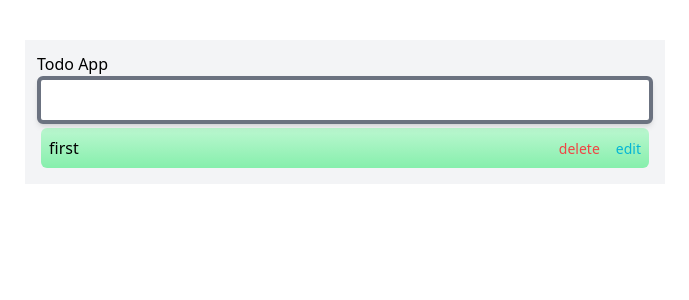
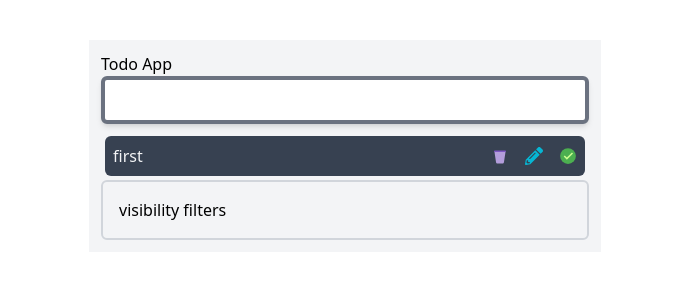
Before and after one commit to AhmedGMurtaza/react-redux-tailwind-todo, a React (Vite) app: page / in a window 1280 px wide. Shown: the top 300 px of the page, without its empty margins (295-984 px from the left). Built offline with nearby package versions, Linux system fonts and the light colour scheme.

Commit message:
icons added

```diff
--- a/package.json
+++ b/package.json
@@ -12,6 +12,7 @@
     "@reduxjs/toolkit": "^1.8.5",
     "react": "^18.2.0",
     "react-dom": "^18.2.0",
+    "react-icons": "^4.4.0",
     "react-redux": "^8.0.4",
     "redux": "^4.2.0"
   },
--- a/src/App.jsx
+++ b/src/App.jsx
@@ -19,7 +19,7 @@ function App() {
   console.log(todos[editTodoId]);
 
   return (
-    <div className="bg-gray-100 mt-10 p-3 w-3/6 m-auto">
+    <div className="bg-gray-100 mt-10 p-3 w-4/6 max-w-lg m-auto">
       <h1>Todo App </h1>
       {editTodoId >= 0 ? (
         <EditTodoForm
@@ -42,6 +42,11 @@ function App() {
         cancelEdit={cancelEdit}
         editTodoId={editTodoId}
       />
+
+      <div className="rounded-md border-2 border-gray-300 p-4">
+        {" "}
+        visibility filters
+      </div>
     </div>
   );
 }
--- a/src/components/TodoForm.jsx
+++ b/src/components/TodoForm.jsx
@@ -14,7 +14,7 @@ export default function ({ handleSubmit }) {
       <input
         value={todo}
         onChange={(e) => setTodo(e.target.value)}
-        className="border-4 border-gray-500 p-2 w-full rounded-md shadow-md"
+        className="border-4 border-gray-500 p-2 w-full rounded-md shadow-md mb-2"
       />
     </form>
   );
--- a/src/components/TodoItem.jsx
+++ b/src/components/TodoItem.jsx
@@ -1,4 +1,7 @@
 import React from "react";
+import { FcEmptyTrash, FcOk, FcCheckmark, FcCancel } from "react-icons/fc";
+
+import { FaPencilAlt } from "react-icons/fa";
 
 export default function ({
   handleDelete,
@@ -15,35 +18,43 @@ export default function ({
     }
   };
   return (
-    <div className="p-2 flex justify-between items-center bg-gradient-to-b from-green-200 to-green-300  rounded-md m-1">
+    <div className="p-2 flex justify-between items-center bg-gray-700  text-gray-100 rounded-md m-1">
       {children}
-      <div>
-        {editTodoId !== index && (
-          <span
-            className="text-red-500 cursor-pointer text-sm mr-4"
-            onClick={confirmDelete}
-          >
-            delete
-          </span>
-        )}
+      <div className="flex">
         {editTodoId === index && (
           <span
-            className="text-red-500 cursor-pointer text-sm mr-4"
+            className="text-red-500 cursor-pointer text-lg mr-4"
             onClick={cancelEdit}
           >
-            Cancel
+            <FcCheckmark />
           </span>
         )}
         {editTodoId !== index && (
+          <div className="flex">
             <span
-            className="text-cyan-500 cursor-pointer text-sm"
+              className="text-red-500 cursor-pointer text-lg mr-4"
+              onClick={confirmDelete}
+            >
+              <FcEmptyTrash />
+            </span>
+            <span
+              className="text-cyan-500 cursor-pointer text-lg mr-4"
               onClick={() => {
                 handleEdit(index);
               }}
             >
-            edit
+              <FaPencilAlt />
             </span>
-        )}{" "}
+            <span
+              className="text-cyan-800 cursor-pointer text-lg"
+              onClick={() => {
+                handleComplete(index);
+              }}
+            >
+              <FcOk />
+            </span>
+          </div>
+        )}
       </div>
     </div>
   );
```
Also changed, not shown: 1 other file (tests, documents, lock files or other folders). Lines whose indentation alone changed are shown as unchanged.
